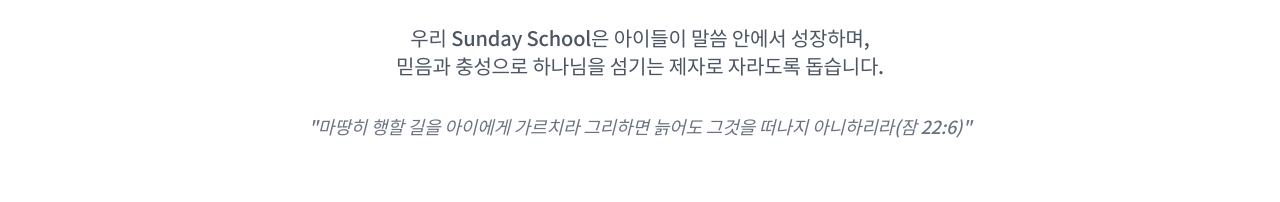
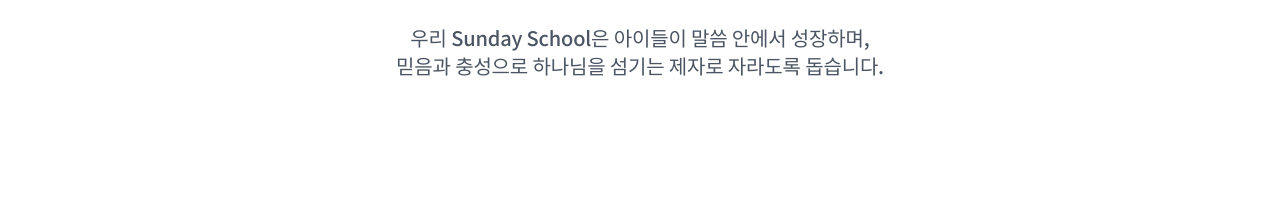
Before and after one commit to allaboutcan-pixel/thesentchurch, a React (Vite) app: page /ministry in a window 1280 px wide. Shown: the part 992-1194 px from the top of the page. Built offline with nearby package versions, Linux system fonts and the light colour scheme; no server answers; the database is empty; a web font is replaced by a local one.

Commit message:
feat: auto-sort bulletins, fix admin submission error, and remove duplicate text in Ministry

```diff
--- a/src/pages/Ministry.jsx
+++ b/src/pages/Ministry.jsx
@@ -266,14 +266,7 @@ const Ministry = () => {
                             />
                         </>
                     )}
-                    <p
-                        className="text-base md:text-lg text-gray-500 font-medium italic leading-[2] break-keep whitespace-pre-line"
-                        dangerouslySetInnerHTML={{
-                            __html: i18n.language === 'en'
-                                ? t('ministry.sunday_school_subtitle')
-                                : (window.innerWidth < 768 ? `"${t('ministry.sunday_school_subtitle_mobile') || t('ministry.sunday_school_subtitle')}"` : `"${siteConfig?.sundaySchoolSubtitle || t('ministry.sunday_school_subtitle')}"`)
-                        }}
-                    />
+
                 </div>
             </div>
 
```
